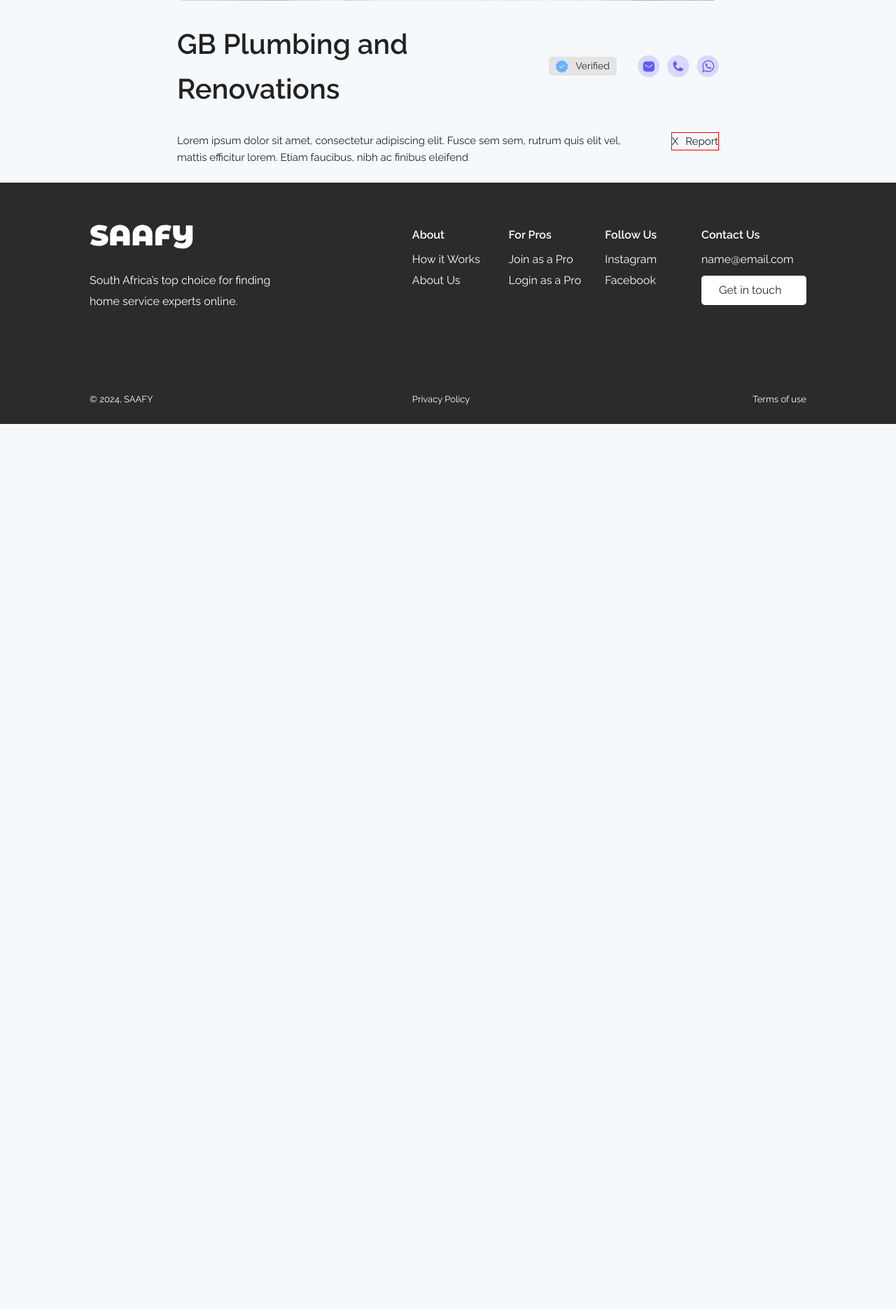
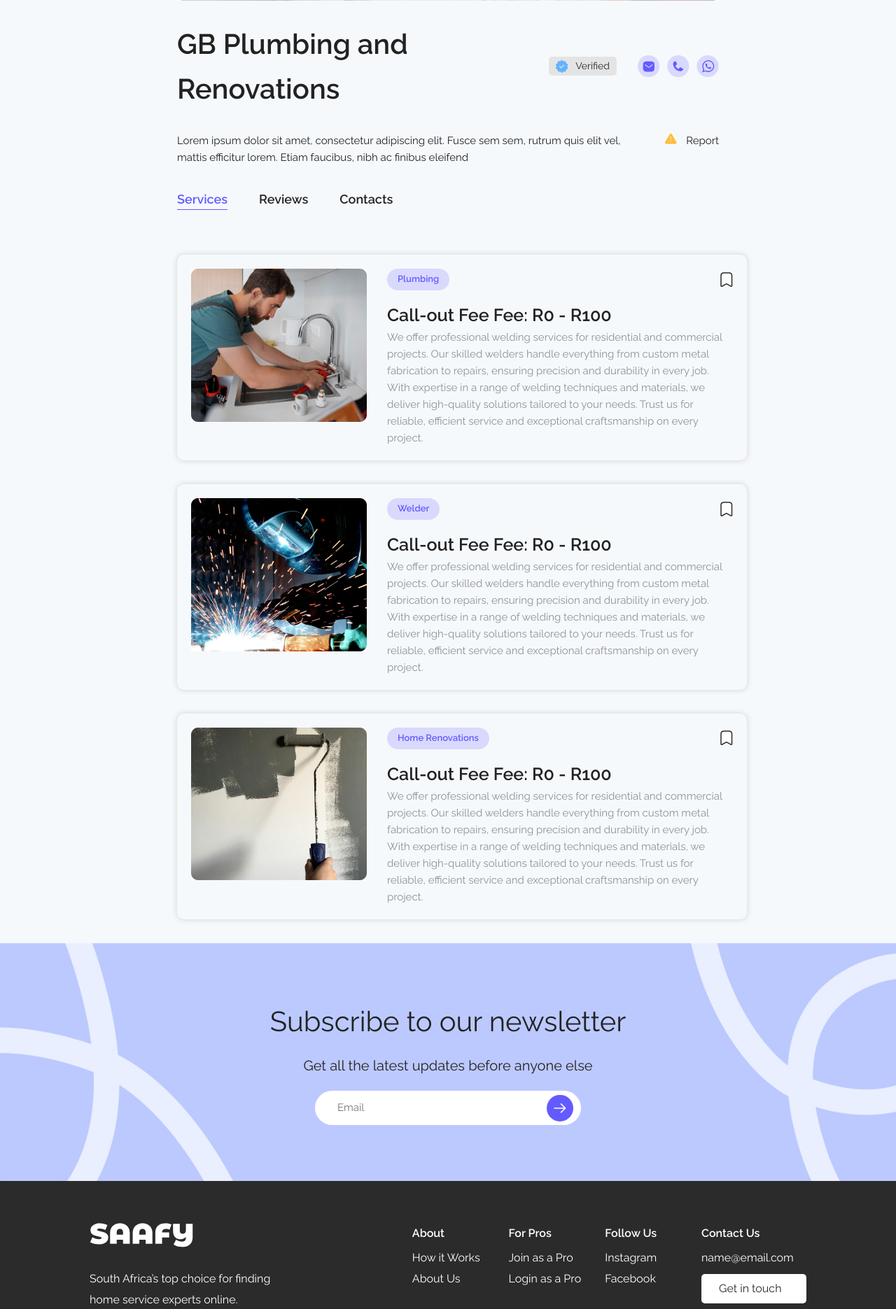
Before and after one commit to Q-MDS/saafy, a CodeIgniter app: page /saafy/index.php/search/view in a window 1280 px wide. Shown: the part 582-2453 px from the top of the page at 70% size. Before the commit the page ends 1188 px from the top, so only its background shows below. Run offline with CodeIgniter, Linux system fonts and the light colour scheme.

Commit message:
20241231 Changes 2

```diff
--- a/application/views/components/newsletter.php
+++ b/application/views/components/newsletter.php
@@ -3,7 +3,7 @@
 		display: flex;
 		align-items: center;
 		justify-content: center;
-		background-image: url('./res/images/newsletter_bg.jpg');
+		background-image: url('<?php echo base_url(); ?>./res/images/newsletter_bg.jpg');
 		background-repeat: no-repeat;
 		background-size: cover;
 	}
--- a/application/views/search/view_result/index.php
+++ b/application/views/search/view_result/index.php
@@ -39,6 +39,30 @@
 		row-gap: 24px;
 	}
 }
+.service-card {
+	display: grid;
+	grid-template-columns: 250px 1fr;
+	align-items: flex-start;
+	column-gap: 30px;
+	box-shadow: 0 0 8px #D0D0D0;
+	border-radius: 10px;
+	width: 100%;
+	padding: 20px;
+	margin-bottom: 10px;
+}
+@media (max-width: 945px) {
+	.search-view-detail-desc-container {
+		grid-template-columns: 1fr; /* 2 columns for medium screens */
+		row-gap: 24px;
+	}
+}
+
+@media (max-width: 480px) {
+	.search-view-detail-desc-container {
+		grid-template-columns: 1fr; /* 1 column for small screens */
+		row-gap: 24px;
+	}
+}
 </style>
 <div class="container">
 	<div class="row">
@@ -66,13 +90,85 @@
 		<div class="search-view-container" style="padding-top: 30px;">
 			<div>&nbsp;</div>
 			<div class="search-view-detail-desc-container">
-				<div>Lorem ipsum dolor sit amet, consectetur adipiscing elit. Fusce sem sem, rutrum quis elit vel, mattis efficitur lorem. Etiam faucibus, nibh ac finibus eleifend</div>
-				<div style="display: flex; align-items: center; justify-content: flex-end; column-gap: 10px; border: 1px solid #ff0000; ">
-					<div>X</div>
+				<div style="max-width: 650px;">Lorem ipsum dolor sit amet, consectetur adipiscing elit. Fusce sem sem, rutrum quis elit vel, mattis efficitur lorem. Etiam faucibus, nibh ac finibus eleifend</div>
+				<div style="display: flex; align-items: center; justify-content: flex-end; column-gap: 10px;">
+					<div><img src="<?php echo base_url(); ?>res/images/icon_report.svg" alt="Report" style="display: block" /></div>
 					<div>Report</div>
 				</div>
 			</div>
 		</div>
 		<div>&nbsp;</div>
 	</div>
+
+	<div class="row">
+		<div class="search-view-container" style="padding-top: 10px;">
+			<div>&nbsp;</div>
+			<div class="search-view-detail-desc-container">
+				<div style="display: flex; align-items: center; column-gap: 45px;">
+					<div style="font-size: 1.8rem; font-weight: 700; color: #635BFF; border-bottom: 1px solid #635BFF;">Services</div>
+					<div style="font-size: 1.8rem; font-weight: 700;">Reviews</div>
+					<div style="font-size: 1.8rem; font-weight: 700;">Contacts</div>
+				</div>
+			</div>
+		</div>
+		<div>&nbsp;</div>
+	</div>
+
+	<div class="row">
+		<div class="search-view-container" style="padding-top: 40px;">
+			<div>&nbsp;</div>
+			<div class="service-card">
+				<div><img src="<?php echo base_url(); ?>res/images/service_placeholder_1.jpg" alt="Company service" style="display: block" /></div>
+				<div style="display: flex; flex-direction: column;">
+					<div style="display: flex; align-items: center; justify-content: space-between; margin-bottom: 15px;">
+						<div style="font-size: 1.3rem; font-weight: 700; padding: 5px 15px; border-radius:40px; background: #635BFF33; color: #635BFF">Plumbing</div>
+						<div><img src="<?php echo base_url(); ?>res/images/bookmark.svg" alt="Company service" style="display: block" /></div>
+					</div>
+					<div style="font-size: 2.5rem; font-weight: 700;">Call-out Fee Fee: R0 - R100</div>
+					<div style="font-size: 1.5rem; color: #2b2b2b80">We offer professional welding services for residential and commercial projects. Our skilled welders handle everything from custom metal fabrication to repairs, ensuring precision and durability in every job. With expertise in a range of welding techniques and materials, we deliver high-quality solutions tailored to your needs. Trust us for reliable, efficient service and exceptional craftsmanship on every project.</div>
+				</div>
+			</div>
+		</div>
+		<div>&nbsp;</div>
+	</div>
+
+	<div class="row">
+		<div class="search-view-container" style="padding-top: 0px;">
+			<div>&nbsp;</div>
+			<div class="service-card">
+				<div><img src="<?php echo base_url(); ?>res/images/service_placeholder_2.jpg" alt="Company service" style="display: block" /></div>
+				<div style="display: flex; flex-direction: column;">
+					<div style="display: flex; align-items: center; justify-content: space-between; margin-bottom: 15px;">
+						<div style="font-size: 1.3rem; font-weight: 700; padding: 5px 15px; border-radius:40px; background: #635BFF33; color: #635BFF">Welder</div>
+						<div><img src="<?php echo base_url(); ?>res/images/bookmark.svg" alt="Company service" style="display: block" /></div>
+					</div>
+					<div style="font-size: 2.5rem; font-weight: 700;">Call-out Fee Fee: R0 - R100</div>
+					<div style="font-size: 1.5rem; color: #2b2b2b80">We offer professional welding services for residential and commercial projects. Our skilled welders handle everything from custom metal fabrication to repairs, ensuring precision and durability in every job. With expertise in a range of welding techniques and materials, we deliver high-quality solutions tailored to your needs. Trust us for reliable, efficient service and exceptional craftsmanship on every project.</div>
+				</div>
+			</div>
+		</div>
+		<div>&nbsp;</div>
+	</div>
+
+	<div class="row">
+		<div class="search-view-container" style="padding-top: 0px;">
+			<div>&nbsp;</div>
+			<div class="service-card">
+				<div><img src="<?php echo base_url(); ?>res/images/service_placeholder_3.jpg" alt="Company service" style="display: block" /></div>
+				<div style="display: flex; flex-direction: column;">
+					<div style="display: flex; align-items: center; justify-content: space-between; margin-bottom: 15px;">
+						<div style="font-size: 1.3rem; font-weight: 700; padding: 5px 15px; border-radius:40px; background: #635BFF33; color: #635BFF">Home Renovations</div>
+						<div><img src="<?php echo base_url(); ?>res/images/bookmark.svg" alt="Company service" style="display: block" /></div>
+					</div>
+					<div style="font-size: 2.5rem; font-weight: 700;">Call-out Fee Fee: R0 - R100</div>
+					<div style="font-size: 1.5rem; color: #2b2b2b80">We offer professional welding services for residential and commercial projects. Our skilled welders handle everything from custom metal fabrication to repairs, ensuring precision and durability in every job. With expertise in a range of welding techniques and materials, we deliver high-quality solutions tailored to your needs. Trust us for reliable, efficient service and exceptional craftsmanship on every project.</div>
+				</div>
+			</div>
+		</div>
+		<div>&nbsp;</div>
+	</div>
+
 </div>
+<?php
+	$this->load->view('components/newsletter');
+?>
```
Also changed, not shown: res/images/icon_report.svg (added), res/images/service_placeholder_1.jpg (added), res/images/service_placeholder_2.jpg (added), res/images/service_placeholder_3.jpg (added).
